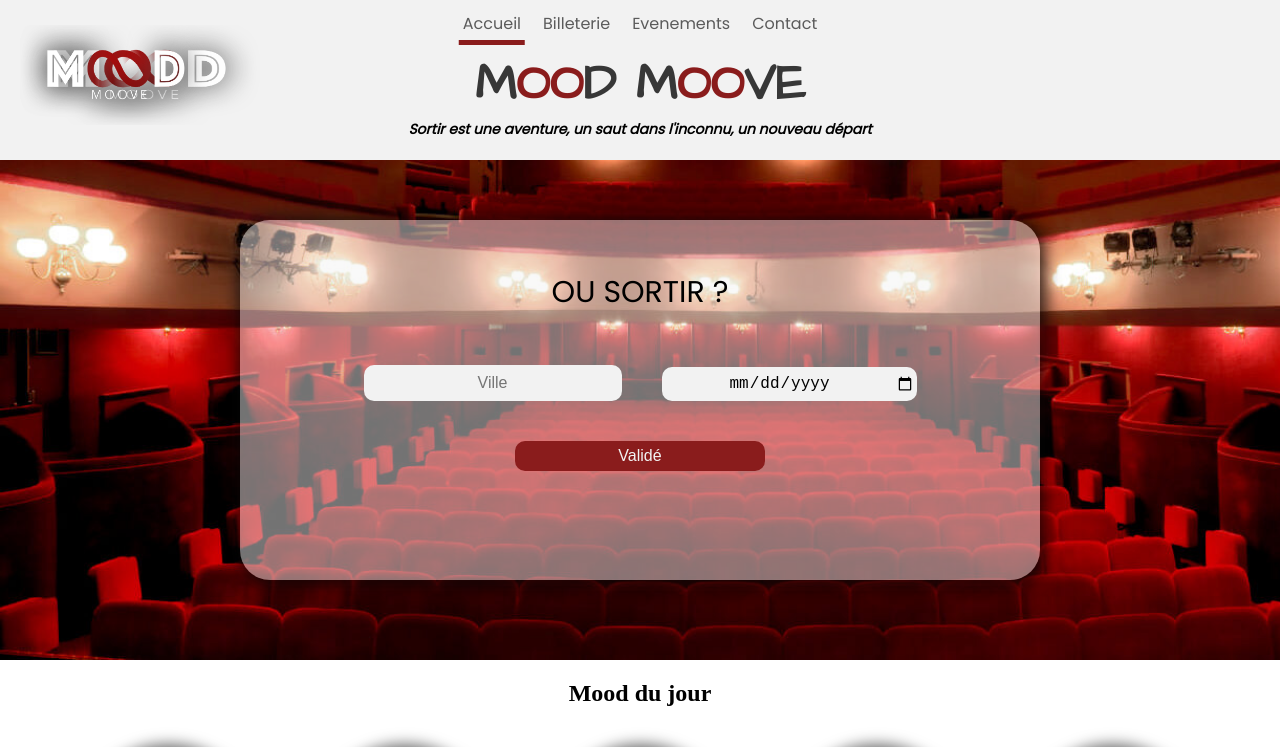
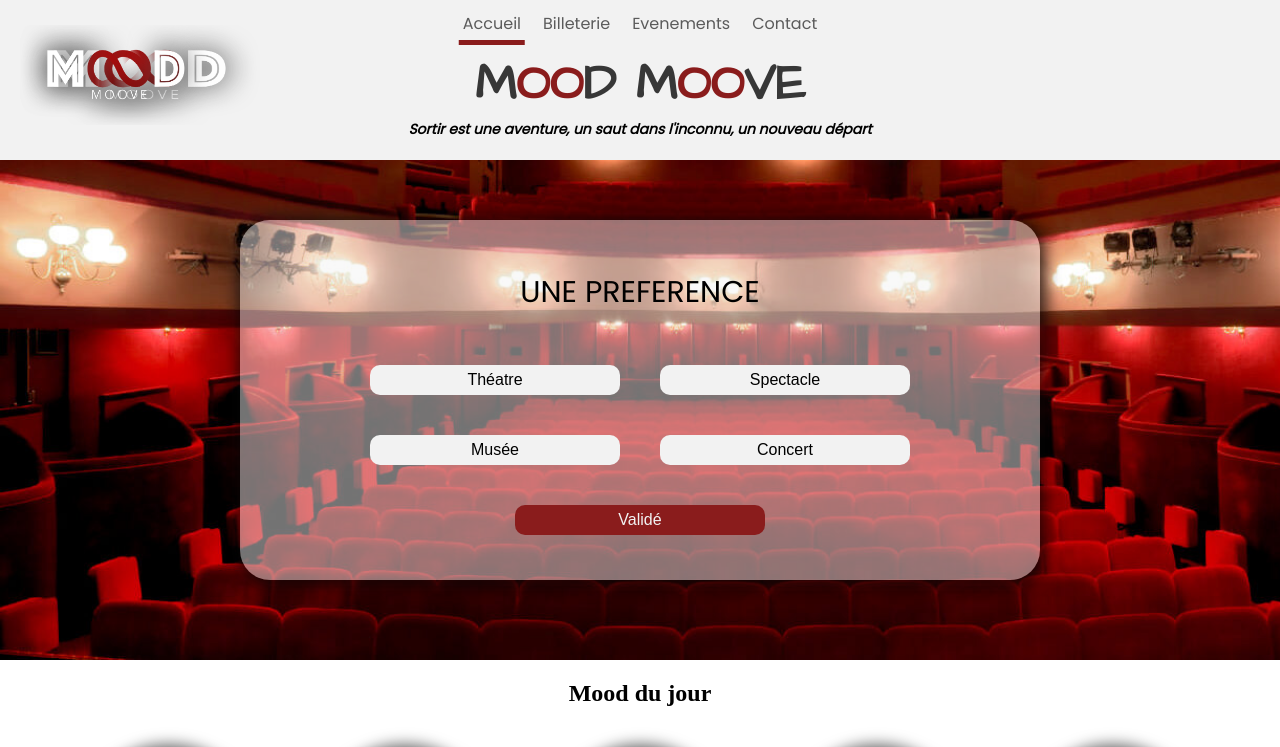
Before and after one commit to MelvinSilva/mood-moove, a React (Create React App) app in the folder moodmoovproject/: page / in a window 1280 px wide. Shown: the top 747 px of the page. Built offline with nearby package versions, Linux system fonts and the light colour scheme.

Commit message:
vendredi 12h22

```diff
--- a/moodmoovproject/src/components/Home/BlocUnik.js
+++ b/moodmoovproject/src/components/Home/BlocUnik.js
@@ -6,8 +6,8 @@
 const BlocUnik = () => {
     return (
         <div className='unik'>
-            <OuSortir />
-            {/* <UnePref /> */}
+            {/* <OuSortir /> */}
+            <UnePref />
             {/* <AutreChoix /> */}
         </div>
     );
--- a/moodmoovproject/src/components/Home/UnePref.js
+++ b/moodmoovproject/src/components/Home/UnePref.js
@@ -9,7 +9,7 @@
             <button className='unePref__btn2'>Spectacle</button>
             <button className='unePref__btn3'>Musée</button>
             <button className='unePref__btn4'>Concert</button>
-            <button className='unePref__btnVal'>Validée</button>
+            <button className='unePref__btnVal'>Validé</button>
         </div>
     );
 };
```
